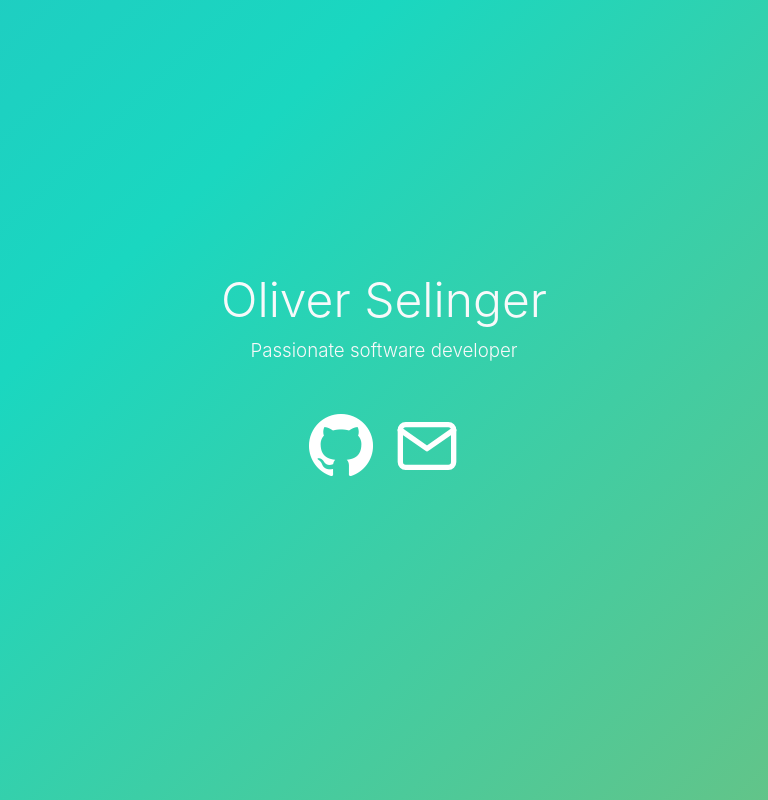
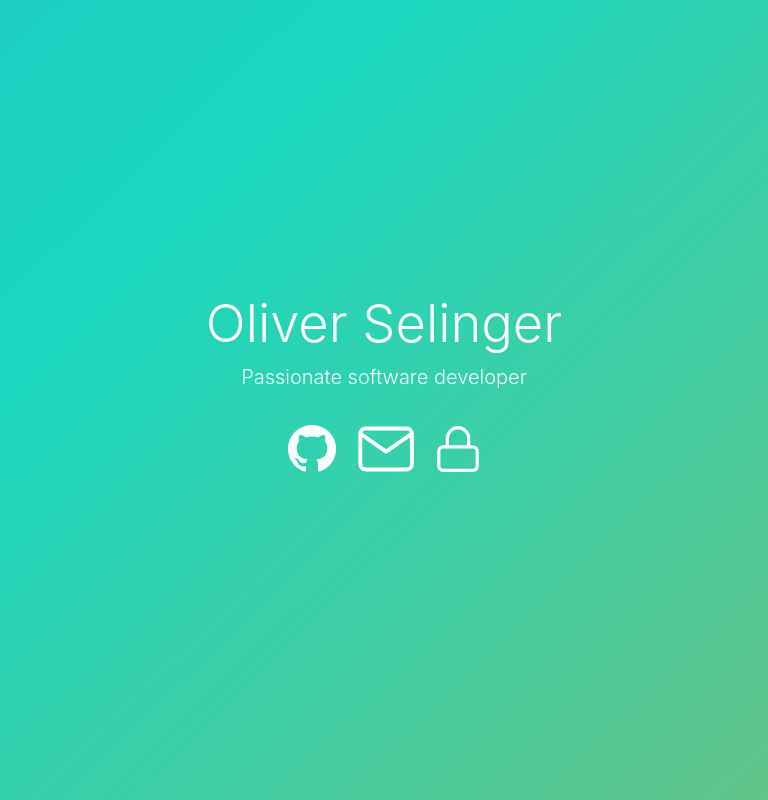
Before and after one commit to oliverselinger/website-kg, a plain HTML site: page oliver.html in a window 768 px wide. Drawn offline with Linux system fonts and the light colour scheme.

Commit message:
add gpg key

```diff
--- a/oliver.css
+++ b/oliver.css
@@ -10,6 +10,13 @@ body {
     -moz-osx-font-smoothing: grayscale;
     height: 100%;
     font-size: var(--base-font-size);
+}
+
+/* <= 768px */
+@media (max-width: 48em) {
+    body {
+        font-size: 80%;
+    }
 }
 
 /* 1024px */
@@ -42,13 +49,25 @@ body {
 
 .header1 {
     font-weight: 300;
-    font-size: 3em;
+    font-size: 4.1em;
     margin-bottom: 0.2em;
 }
 
 .header2 {
-    font-size: 1.17em;
     font-weight: 300;
+}
+
+/* <= 768px */
+@media (max-width: 48em) {
+    .header2 {
+        font-size: 17px;
+    }
+}
+
+@media (min-width: 48em) {
+    .header2 {
+        font-size: 20px;
+    }
 }
 
 .parent {
@@ -127,6 +146,24 @@ body {
     color: #f8f9fa !important
 }
 
+.icon {
+    height: auto;
+    width: auto;
+}
+
+/* <= 768px */
+@media (max-width: 48em) {
+    .icon {
+        max-height: 40px;
+    }
+}
+
+@media (min-width: 48em) {
+    .icon {
+        max-height: 48px;
+    }
+}
+
 .icon-link {
     color: white;
     padding-left: 5px;
@@ -153,6 +190,21 @@ body {
     transition: .5s ease;
     padding-left: 5px;
     padding-right: 5px;
+    height: auto;
+    width: auto;
+}
+
+/* <= 768px */
+@media (max-width: 48em) {
+    .icon-overlay {
+        max-height: 40px;
+    }
+}
+
+@media (min-width: 48em) {
+    .icon-overlay {
+        max-height: 48px;
+    }
 }
 
 .icon-link:hover .icon-overlay {
--- a/oliver.html
+++ b/oliver.html
@@ -13,14 +13,18 @@
         <div style="text-align:center" class="text-light">
             <div class="header1">Oliver Selinger</div>
             <div class="header2">Passionate software developer</div>
-            <div style="padding: 48px;">
+            <div style="padding: 2.5em;">
                 <a class="icon-link" href="https://github.com/oliverselinger" title="My Github profile">
                     <img class="icon" src="img/GitHub-Mark-Light-64px.png" alt="My Github profile">
                     <img class="icon-overlay" src="img/GitHub-Mark-64px.png" alt="My Github profile">
                 </a>
-                <a class="icon-link" href="&#109;&#97;&#105;&#108;&#116;&#111;&#58;&#111;&#108;&#105;&#118;&#101;&#114;&#64;&#115;&#101;&#108;&#105;&#110;&#103;&#101;&#114;&#46;&#99;&#111;&#46;&#97;&#116;">
-                    <img class="icon" src="img/mail-white-64px.svg">
-                    <img class="icon-overlay" src="img/mail-black-64px.svg">
+                <a class="icon-link" href="&#109;&#97;&#105;&#108;&#116;&#111;&#58;&#111;&#108;&#105;&#118;&#101;&#114;&#64;&#115;&#101;&#108;&#105;&#110;&#103;&#101;&#114;&#46;&#99;&#111;&#46;&#97;&#116;" title="My email address">
+                    <img class="icon" src="img/mail-white-64px-2.svg">
+                    <img class="icon-overlay" src="img/mail-black-64px-2.svg">
+                </a>
+                <a class="icon-link" href="key/24F9ECB0432B31F4_oliver_selinger_public_key.asc" title="My GPG public key" download>
+                    <img class="icon" src="img/lock-white-64px-2.svg">
+                    <img class="icon-overlay" src="img/lock-black-64px-2.svg">
                 </a>
             </div>
         </div>
```
Also changed, not shown: img/lock-black-64px-2.svg (added), img/lock-white-64px-2.svg (added), img/mail-black-64px-2.svg (added), img/mail-black-64px.svg (deleted), img/mail-white-64px-2.svg (added), img/mail-white-64px.svg (deleted), 1 other file.
